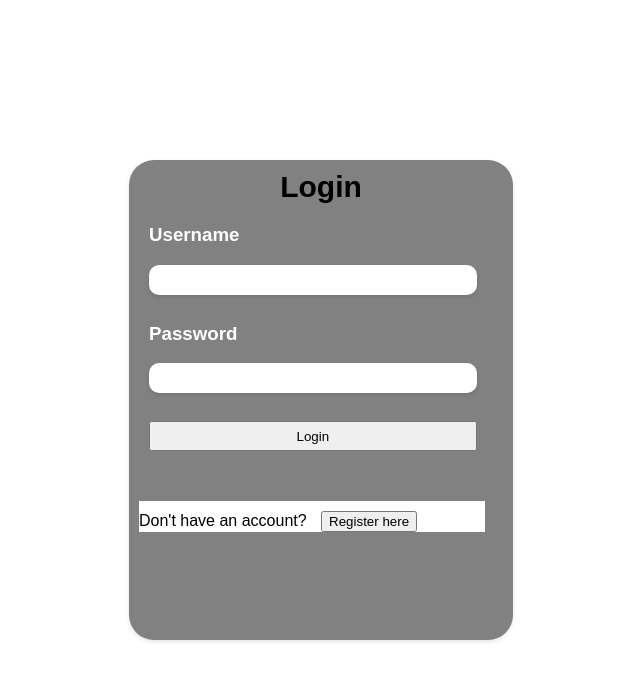
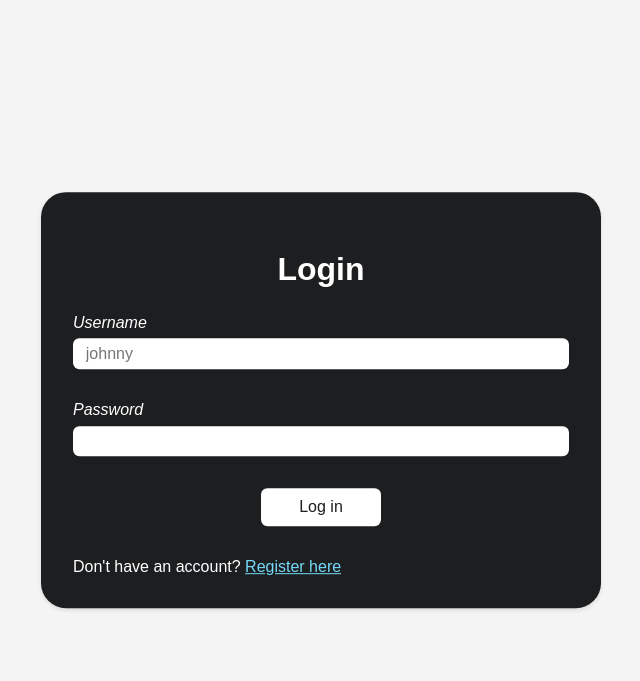
Before and after one commit to anouillz/ET-HOME, a Django app: page /login/ in a window 1280 px wide. Shown: the top 681 px of the page, without its empty margins (319-959 px from the left). Run offline with Django 5.2, Linux system fonts and the light colour scheme.

Commit message:
redesigned login / register pages + minor css improvements

```diff
--- a/src/app/ET_HOME/templates/login.html
+++ b/src/app/ET_HOME/templates/login.html
@@ -1,33 +1,18 @@
-{% load static %}
-<!DOCTYPE html>
-<html lang="en">
-<head>
-    <meta charset="UTF-8">
-    <meta name="viewport" content="width=device-width, initial-scale=1.0">
-    <link rel="stylesheet" href="{% static 'css/base.css' %}">
-    <link rel="stylesheet" href="{% static 'css/login.css' %}">
-    <title>Login</title>
-</head>
-<body>
-    <div class="login">
-        <h2>Login</h2>
-        {% if messages %}
-            {% for message in messages %}
-                <p>{{ message }}</p>
-            {% endfor %}
-        {% endif %}
-        <form method="post">
-            {% csrf_token %}
-            <h3>Username</h3>
-            <input type="text" name="username"  id="username" required="required"/><br />
-            <h3>Password</h3>
-            <input type="password" name="password"  id="password" required="required" /><br/>
-            <button class="login-button" type="submit">Login</button>
-        </form>
-        <div class="register">
-            Don't have an account?
-            <button class="register-button" href="{% url 'register' %}">Register here</button>
-        </div>
+{% extends "login_register_base.html" %}
+{% block page-title %}Login{% endblock %}
+{% block title %}Login{% endblock %}
+{% block fields %}
+    <div class="field">
+        <label for="username">Username</label>
+        <input type="text" name="username" id="username" placeholder="johnny" required/>
     </div>
-</body>
-</html>
+    <div class="field">
+        <label for="password">Password</label>
+        <input type="password" name="password" id="password" required/>
+    </div>
+{% endblock %}
+{% block action %}Log in{% endblock %}
+{% block alternative %}
+    <span>Don't have an account?</span>
+    <a href="{% url 'register' %}">Register here</a>
+{% endblock %}
--- /dev/null
+++ b/src/app/ET_HOME/templates/login_register_base.html
@@ -0,0 +1,29 @@
+{% load static %}
+<!DOCTYPE html>
+<html lang="en">
+<head>
+    <meta charset="UTF-8">
+    <meta name="viewport" content="width=device-width, initial-scale=1.0">
+    <link rel="stylesheet" href="{% static 'css/base.css' %}">
+    <link rel="stylesheet" href="{% static 'css/login_register.css' %}">
+    <title>{% block page-title %}{% endblock %}</title>
+</head>
+<body>
+    <div class="container">
+        <h2 class="title">{% block title %}{% endblock %}</h2>
+        {% if messages %}
+            {% for message in messages %}
+                <p>{{ message }}</p>
+            {% endfor %}
+        {% endif %}
+        <form method="POST" action="">
+            {% csrf_token %}
+            {% block fields %}{% endblock %}
+            <button type="submit">{% block action %}{% endblock %}</button>
+        </form>
+        <div class="alternative">
+            {% block alternative %}{% endblock %}
+        </div>
+    </div>
+</body>
+</html>
--- a/src/app/static/css/base.css
+++ b/src/app/static/css/base.css
@@ -7,6 +7,8 @@
     --dark-2: #565658;
     --dark-3: #616163;
     --dark-4: #818182;
+
+    --accent: #75d9f8;
 }
 
 * {
@@ -84,12 +86,15 @@ header {
     display: flex;
     position: sticky;
     top: 0;
-    justify-content: space-between;
     align-items: center;
     margin: 0 -20px;
     width: calc(100% + 40px);
-    padding-left: 20px;
+    padding: 1em 20px;
     z-index: 20;
+
+    h1 {
+        margin: 0;
+    }
 }
 
 header img {
@@ -104,8 +109,7 @@ header img {
     gap: 10px;
     background-color: var(--light-2);
     border-radius: 25px;
-    padding-right: 0.8em;
-    margin: 10px 50px 10px auto;
+    margin-left: auto;
 }
 
 header input{
@@ -126,14 +130,13 @@ header input{
 .notification-toggle {
     border: none;
     background:none;
-    width: 3rem;
-    height: 3rem;
     border-radius: 50%;
     cursor: pointer;
     display: flex;
     align-items: center;
     justify-content: center;
     position: relative;
+    padding: 0;
 }
 
 .notification-toggle img {
--- a/src/app/static/css/login.css
+++ /dev/null
@@ -1,65 +0,0 @@
-body {
-    background-color: white;
-
-}
-
-.login {
-    box-shadow: 0 2px 4px rgba(0, 0, 0, 0.1);
-    background-color: var(--dark-4);
-    position: absolute;
-    width: 30%;
-    height: 60%;
-    border-radius: 25px;
-    top: 50%;
-    left : 50%;
-    transform: translate(-50%, -50%);
-}
-
-div img {
-    display : block;
-    margin-left: auto;
-    margin-right: auto;
-}
-
-h2 {
-    text-align: center;
-    font-size: 30px;
-    margin-top: 50px;
-    margin-bottom: 20px;
-}
-
-h3 {
-    color: white;
-}
-
-input {
-    display: block;
-    background-color: white;
-    border: none;
-    width: 90%;
-    height: 30px;
-    border-radius: 10px;
-    box-shadow: 0 2px 4px rgba(0, 0, 0, 0.1);
-}
-
-.login-button {
-    width: 90%;
-    height: 30px;
-
-}
-
-div * {
-    margin-top: 10px;
-    margin-left: 10px;
-    margin-right: 10px;
-}
-
-div .register {
-    display: block;
-    background-color: white;
-    width: 90%;
-}
-
-form {
-    margin-bottom : 50px;
-}
--- /dev/null
+++ b/src/app/static/css/login_register.css
@@ -0,0 +1,69 @@
+.container {
+    box-shadow: 0 2px 4px rgba(0, 0, 0, 0.1);
+    background-color: var(--dark-1);
+    color: var(--light-1);
+    position: absolute;
+    width: 100%;
+    max-width: 35em;
+    border-radius: 25px;
+    top: 50%;
+    left : 50%;
+    transform: translate(-50%, -50%);
+    padding: 2em;
+    display: flex;
+    flex-direction: column;
+}
+
+form {
+    display: flex;
+    flex-direction: column;
+    gap: 2em;
+}
+
+.title {
+    text-align: center;
+    font-size: 200%;
+}
+
+.field {
+    display: flex;
+    flex-direction: column;
+    gap: 0.4em;
+}
+
+label {
+    font-style: italic;
+}
+
+input {
+    background-color: white;
+    border: none;
+    padding: 0.4em 0.8em;
+    border-radius: 0.4em;
+    font-family: inherit;
+    font-size: inherit;
+}
+
+button {
+    padding: 0.6em 2.4em;
+    background-color: var(--light-1);
+    color: var(--dark-1);
+    cursor: pointer;
+    border-radius: 0.4em;
+    border: none;
+    align-self: center;
+    font-family: inherit;
+    font-size: inherit;
+}
+
+button:hover {
+    background-color: var(--light-3);
+}
+
+.alternative {
+    margin-top: 2em;
+}
+
+.alternative a {
+    color: var(--accent)
+}
```
Also changed, not shown: src/app/ET_HOME/templates/register.html (+15 -23 lines), src/app/static/css/register.css (deleted, +0 -23 lines).
